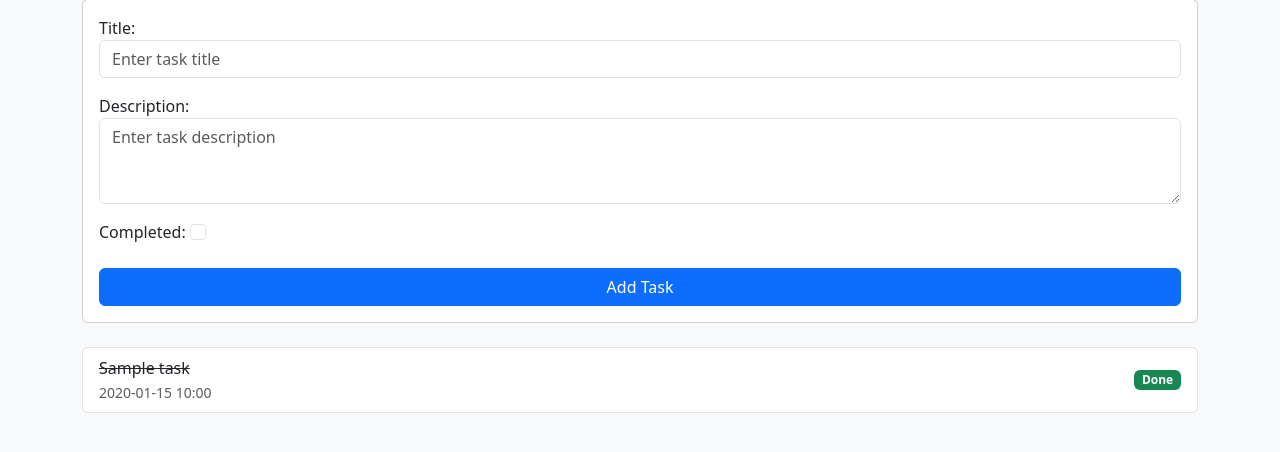
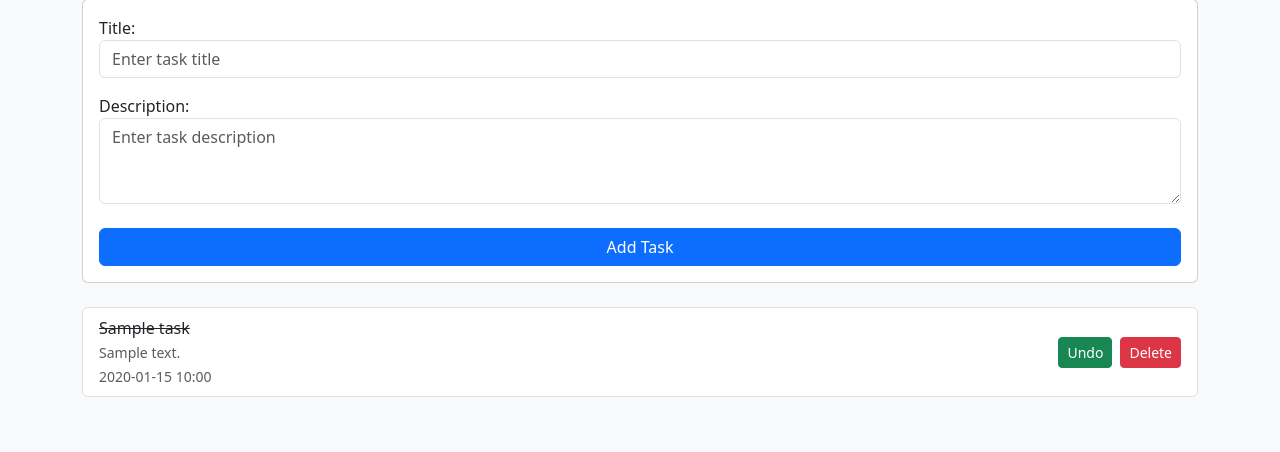
Before and after one commit to ho3inmonfared/django-todo-manager, a Django app: page / in a window 1280 px wide. Shown: the part 121-573 px from the top of the page. Run offline with Django 5.2, Linux system fonts and the light colour scheme; a user stored in the database is signed in; tables that the repository leaves empty hold one stand-in row (values such as "Sample post").

Commit message:
Task preview and secure action buttons( day 4 and 5)
- Display task description preview using Django's truncatewords filter (first 5 words) for cleaner UI.
- Show created_at timestamp below description with muted styling.
- Added two separate POST forms for each task: one for marking as Done/Undo, one for Delete.
- Included {% csrf_token %} in forms to ensure security.
- Implemented corresponding Django views (task_toggle, task_delete) and URLs for task actions.
- Styled buttons with Bootstrap for clear and user-friendly interface.

```diff
--- a/tasks/forms.py
+++ b/tasks/forms.py
@@ -4,9 +4,8 @@ from .models import Task
 class TaskForm(forms.ModelForm):
     class Meta:
         model = Task
-        fields=['title','description','completed']
+        fields=['title','description']
         widgets={
             'title': forms.TextInput(attrs={'class': 'form-control', 'placeholder': 'Enter task title'}),
             'description':forms.Textarea(attrs={'class': 'form-control', 'placeholder': 'Enter task description','rows': 3}),
-            'completed': forms.CheckboxInput(attrs={'class': 'form-check-input'}),
         }
--- a/tasks/templates/index.html
+++ b/tasks/templates/index.html
@@ -18,6 +18,7 @@
     </form>
 
     <!-- Task List -->
+    <!-- Task List -->
     <div class="list-group">
         {% for task in tasks %}
             <div class="list-group-item d-flex justify-content-between align-items-center">
@@ -28,11 +29,26 @@
                         {{ task.title }}
                     {% endif %}
                     <br>
+                    <small class="text-muted">{{ task.description|truncatewords:5 }}</small>
+                    <br>
                     <small class="text-muted">{{ task.created_at|date:"Y-m-d H:i" }}</small>
                 </div>
-                <span class="badge bg-{{ task.completed|yesno:'success,secondary' }}">
-                    {{ task.completed|yesno:'Done,Pending' }}
-                </span>
+
+                <div class="d-flex gap-2">
+                    <!-- form for toggling task completion -->
+                    <form method="POST" action="{% url 'complete_task' task.id %}">
+                        {% csrf_token %}
+                        <button type="submit" class="btn btn-sm btn-success">
+                            {% if task.completed %}Undo{% else %}Done{% endif %}
+                        </button>
+                    </form>
+
+                    <!-- form for delete-->
+                    <form method="POST" action="{% url 'delete_task' task.id %}" onsubmit="return confirm('Are you sure you want to delete this task?');">
+                        {% csrf_token %}
+                        <button type="submit" class="btn btn-sm btn-danger">Delete</button>
+                    </form>
+                </div>
             </div>
         {% empty %}
             <p class="text-center text-muted">No tasks yet 😴</p>
--- a/tasks/urls.py
+++ b/tasks/urls.py
@@ -4,4 +4,6 @@ from . import views
 
 urlpatterns = [
     path('',views.index,name='index'),
+    path('delete/<int:task_id>/', views.delete_task, name='delete_task'),
+    path('complete/<int:task_id>/',views.complete_task,name='complete_task')
 ]
--- a/tasks/views.py
+++ b/tasks/views.py
@@ -1,11 +1,13 @@
-from django.shortcuts import render,redirect
+from django.shortcuts import render,redirect,get_object_or_404
 from .models import Task
 from .forms import TaskForm
 from django.contrib.auth.decorators import login_required
+from django.views.decorators.http import require_POST
 
 @login_required
 def index(request):
     tasks = Task.objects.filter(user=request.user).order_by('-created_at')
+
     if request.method == 'POST':
         form = TaskForm(request.POST)
         if form.is_valid():
@@ -18,3 +20,19 @@ def index(request):
 
     context = {'tasks': tasks, 'form': form}
     return render(request,'index.html',context)
+
+
+@login_required
+@require_POST
+def delete_task(request, task_id):
+    task = get_object_or_404(Task, id=task_id, user=request.user)
+    task.delete()
+    return redirect('index')
+
+@login_required
+@require_POST
+def complete_task(request, task_id):
+    task = get_object_or_404(Task, id=task_id, user=request.user)
+    task.completed = not task.completed
+    task.save()
+    return redirect('index')
```
